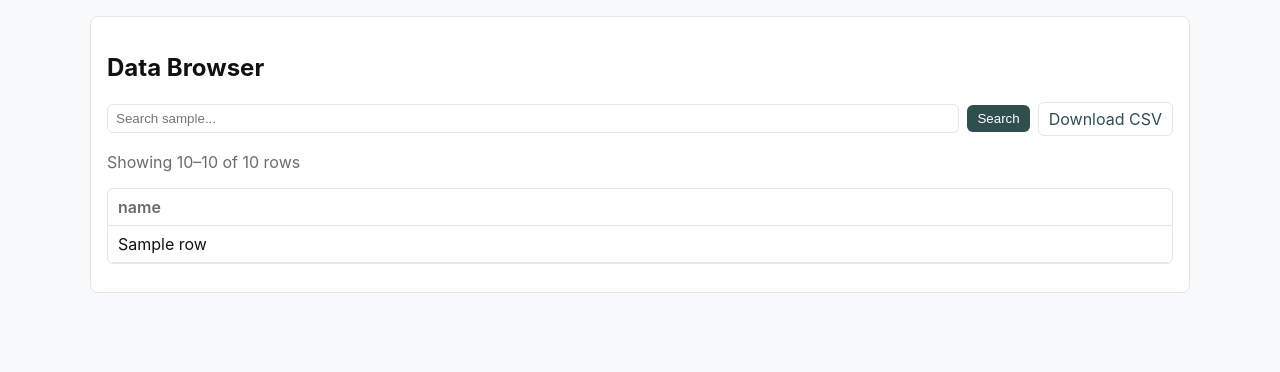
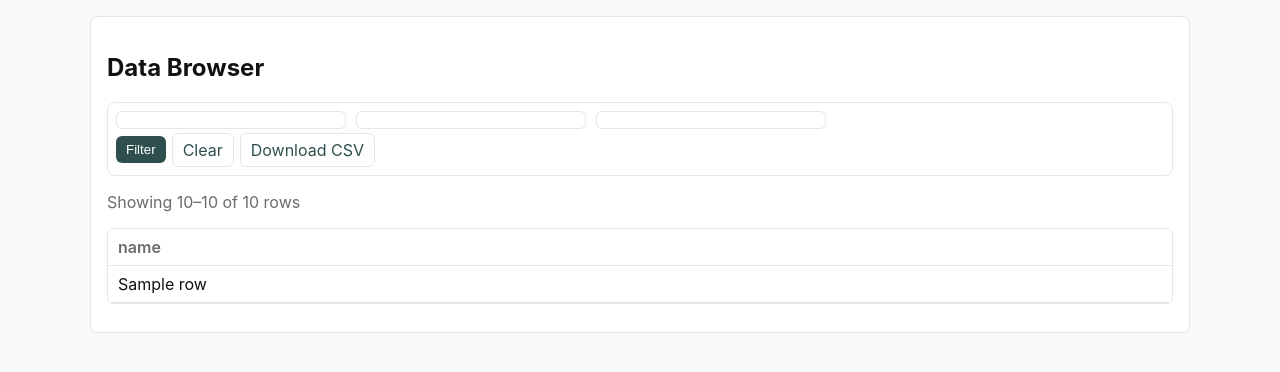
Before and after one commit to crobers0/teiko-technical, a Flask app: template templates/data_table.html in a window 1280 px wide. Shown: the part 77-449 px from the top of the page. Run offline with Flask 2, Linux system fonts and the light colour scheme; the template is opened without the code that fills it: most values are stand-ins (such as "Sample title", 1, 10 or a date in 2020); some libraries are stand-ins or nearby versions.

Commit message:
Dashboard improvements

```diff
--- a/app.py
+++ b/app.py
@@ -23,18 +23,67 @@ def index():
 @app.route('/data')
 def data_table():
     df = get_csv_df()
-    q = request.args.get('q')
-    if q and 'sample' in df.columns:
-        df = df[df['sample'].astype(str).str.contains(q, case=False, na=False)]
+    # Build filters for each column based on data
+    filters = []
+    if not df.empty:
+        for col in df.columns:
+            series = df[col]
+            # Decide input type
+            if pd.api.types.is_numeric_dtype(series):
+                col_min = request.args.get(f"{col}_min")
+                col_max = request.args.get(f"{col}_max")
+                # compute range for display
+                try:
+                    real_min = float(series.min())
+                    real_max = float(series.max())
+                except Exception:
+                    real_min = None
+                    real_max = None
+                filters.append({'name': col, 'type': 'number', 'min': real_min, 'max': real_max, 'value_min': col_min, 'value_max': col_max})
+            else:
+                # for non-numeric, if few unique values present offer select, otherwise text
+                uniques = series.dropna().astype(str).unique()
+                if 1 < len(uniques) <= 20:
+                    # sort uniques
+                    opts = sorted(list(uniques))
+                    val = request.args.get(col)
+                    filters.append({'name': col, 'type': 'select', 'options': opts, 'value': val})
+                else:
+                    val = request.args.get(col)
+                    filters.append({'name': col, 'type': 'text', 'value': val})
+
+    # Apply filters from request args
+    for f in filters:
+        name = f['name']
+        if f['type'] == 'number':
+            vmin = request.args.get(f"{name}_min")
+            vmax = request.args.get(f"{name}_max")
+            if vmin:
+                try:
+                    df = df[pd.to_numeric(df[name], errors='coerce') >= float(vmin)]
+                except Exception:
+                    pass
+            if vmax:
+                try:
+                    df = df[pd.to_numeric(df[name], errors='coerce') <= float(vmax)]
+                except Exception:
+                    pass
+        elif f['type'] == 'select':
+            v = request.args.get(name)
+            if v:
+                df = df[df[name].astype(str) == v]
+        else:
+            v = request.args.get(name)
+            if v:
+                df = df[df[name].astype(str).str.contains(v, case=False, na=False)]
 
     limit = int(request.args.get('limit', 50))
     offset = int(request.args.get('offset', 0))
     total = len(df)
     rows = df.iloc[offset:offset+limit].to_dict(orient='records')
-    # build pagination urls
     prev_offset = max(0, offset - limit)
     next_offset = offset + limit if offset + limit < total else offset
-    return render_template('data_table.html', rows=rows, limit=limit, offset=offset, total=total, q=q, prev_offset=prev_offset, next_offset=next_offset)
+    return render_template('data_table.html', rows=rows, limit=limit, offset=offset, total=total, filters=filters, prev_offset=prev_offset, next_offset=next_offset)
 
 
 @app.route('/api/samples')
--- a/static/dashboard.js
+++ b/static/dashboard.js
@@ -1,5 +1,5 @@
 document.addEventListener('DOMContentLoaded', function () {
-  // Visuals: switch iframe src when clicking buttons
+  // switch iframe src when clicking buttons
   const vizButtons = document.querySelectorAll('.viz-btn');
   const vizFrame = document.getElementById('viz-frame');
   if (vizButtons && vizFrame) {
@@ -15,12 +15,67 @@ document.addEventListener('DOMContentLoaded', function () {
     if (vizButtons[0]) vizButtons[0].classList.add('active');
   }
 
-  // Analytics: simple refresh (reload page)
+  // adjust iframe content to avoid horizontal scrolling and make plots responsive
+  function injectResponsiveStyles(iframe) {
+    try {
+      const doc = iframe.contentDocument || iframe.contentWindow.document;
+      if (!doc) return;
+
+      // add stylesheet to enforce max-width behavior
+      const styleId = 'injected-responsive-styles';
+      if (!doc.getElementById(styleId)) {
+        const style = doc.createElement('style');
+        style.id = styleId;
+        style.innerHTML = `html,body{height:100%;margin:0;overflow:hidden}*{box-sizing:border-box;max-width:100%}img,svg,iframe,table{max-width:100%!important;height:auto!important}div.plotly, .plotly-svg{max-width:100%!important;width:100%!important}body > *{max-width:100%}`;
+        doc.head && doc.head.appendChild(style);
+      }
+
+      // try to resize any Plotly charts inside the iframe
+      const resizePlots = () => {
+        const plots = doc.querySelectorAll('.plotly, .js-plotly-plot');
+        if (!plots || plots.length === 0) return;
+        // prefer Plotly from iframe if available, otherwise use parent Plotly
+        const P = (iframe.contentWindow && iframe.contentWindow.Plotly) || window.Plotly;
+        plots.forEach(p => {
+          try {
+            p.style.width = '100%';
+            if (P && P.Plots && typeof P.Plots.resize === 'function') {
+              P.Plots.resize(p);
+            } else if (P && typeof P.relayout === 'function') {
+              P.relayout(p, {autosize: true});
+            }
+          } catch (e) {
+            // ignore individual plot errors
+          }
+        });
+      };
+
+      // run once after a short delay to allow content markers to render
+      setTimeout(resizePlots, 150);
+      // also run a bit later for slow renders
+      setTimeout(resizePlots, 800);
+    } catch (err) {
+      // cross-origin or other access error — nothing to do
+    }
+  }
+
+  // attach load handler and window resize to keep iframe content responsive
+  if (vizFrame) {
+    vizFrame.addEventListener('load', () => injectResponsiveStyles(vizFrame));
+    let resizeTimer = null;
+    window.addEventListener('resize', () => {
+      clearTimeout(resizeTimer);
+      resizeTimer = setTimeout(() => injectResponsiveStyles(vizFrame), 200);
+    });
+  }
+
+  // simple refresh (reload page)
   const refreshBtn = document.getElementById('refresh-stats');
   if (refreshBtn) {
     refreshBtn.addEventListener('click', () => {
-      // just reload the page to fetch updated CSV if available
+      // reload the page to fetch updated CSV if available
       location.reload();
     });
   }
+
 });
--- a/static/styles.css
+++ b/static/styles.css
@@ -3,7 +3,7 @@
 	--panel: #ffffff;
 	--muted: #6b6b6b;
 	--border: #e6e6e6;
-	--accent: #2f4f4f; /* subtle dark slate */
+	--accent: #2f4f4f;
 }
 
 body { font-family: Inter, system-ui, -apple-system, Arial, sans-serif; background: var(--bg); color: #111; margin: 0; }
@@ -19,27 +19,48 @@ body { font-family: Inter, system-ui, -apple-system, Arial, sans-serif; backgrou
 
 .muted { color: var(--muted); }
 
-/* Buttons */
+/* buttons */
 .btn { background: var(--accent); color: #fff; padding: 6px 10px; border-radius: 6px; text-decoration: none; border: none; cursor: pointer; display: inline-block; }
 .btn.secondary { background: #fff; color: var(--accent); border: 1px solid var(--border); }
 .btn:active { transform: translateY(1px); }
 
-.search-form { display: flex; gap: 8px; align-items: center; margin-bottom: 12px; }
-.search-form input[type="text"] { padding: 6px 8px; border: 1px solid var(--border); border-radius: 6px; flex: 1; }
+.search-form { display: flex; gap: 8px; align-items: center; margin-bottom: 12px; flex-wrap: wrap; width: 100%; box-sizing: border-box; }
+.search-form input[type="text"] { padding: 6px 8px; border: 1px solid var(--border); border-radius: 6px; max-width: 280px; flex: 0 1 auto; }
+
+/* controls wrapping and sizing inside search form */
+.search-form select { padding: 6px 8px; border: 1px solid var(--border); border-radius: 6px; background: white; flex: 0 0 auto; max-width: 180px; }
+.search-form .num-input { padding: 6px 8px; border: 1px solid var(--border); border-radius: 6px; max-width: 75px; flex: 0 0 auto; box-sizing: border-box; }
+.search-form label.muted { margin-right: 4px; margin-left: 0; display: inline; font-size: 0.9rem; }
+
+/* filters grid */
+.filters-panel { width: 100%; background: linear-gradient(180deg, rgba(255,255,255,0.6), rgba(255,255,255,0.9)); padding: 8px; border-radius: 8px; border: 1px solid var(--border); box-sizing: border-box; }
+.filters-grid { width: 100%; display: flex; gap: 10px; flex-wrap: wrap; box-sizing: border-box; }
+.filters-row { display: contents; }
+.filter-item { display: flex; flex-direction: column; gap: 4px; flex: 0 0 230px; box-sizing: border-box; padding: 8px; border: 1px solid var(--border); border-radius: 6px; background: rgba(255,255,255,0.5); }
+.filter-item input[type="text"], .filter-item select { max-width: 160px; box-sizing: border-box; }
+.filter-item .num-row { display: flex; gap: 6px; align-items: center; flex-wrap: wrap; }
+.filter-actions { display: flex; gap: 6px; align-items: center; margin-top: 4px; flex-wrap: wrap; }
 
 .table-wrap { max-height: 500px; overflow: auto; border: 1px solid var(--border); border-radius: 6px; }
 table { border-collapse: collapse; width: 100%; margin-top: 0; }
 th, td { border-bottom: 1px solid var(--border); padding: 8px 10px; text-align: left; }
-th { font-weight: 600; background: transparent; color: var(--muted); position: sticky; top: 0; }
+th { font-weight: 600; color: var(--muted); position: sticky; top: 0; background: var(--panel); z-index: 3; box-shadow: 0 1px 0 var(--border); }
 
 .pager { margin-top: 12px; display: flex; gap: 8px; }
 
 .visual-controls { display: flex; gap: 8px; flex-wrap: wrap; margin-bottom: 12px; }
 .viz-btn { background: transparent; border: 1px solid var(--border); padding: 6px 10px; border-radius: 6px; cursor: pointer; }
 .viz-btn.active { background: var(--accent); color: white; }
-.visual-frame { border: 1px solid var(--border); border-radius: 6px; overflow: hidden; }
+.visual-frame { height: calc(100vh - 240px); border: 1px solid var(--border); border-radius: 6px; overflow: hidden; }
 
-/* Analytics */
+.viz-iframe { width: 100%; height: 100%; border: 0; display: block; }
+
+/* fallback for very small screens */
+@media (max-height: 600px) {
+	.visual-frame { height: 60vh; }
+}
+
+/* analytics */
 .analytics-actions { display: flex; gap: 8px; margin-bottom: 12px; }
 
 @media (max-width: 700px) {
--- a/templates/data_table.html
+++ b/templates/data_table.html
@@ -3,9 +3,46 @@
 <h2>Data Browser</h2>
 
 <form method="get" action="{{ url_for('data_table') }}" class="search-form">
-  <input type="text" name="q" value="{{ q or '' }}" placeholder="Search sample...">
-  <button type="submit" class="btn">Search</button>
-  <a class="btn secondary" href="{{ url_for('download_file', filename='cell-count.csv') }}">Download CSV</a>
+  {% if filters %}
+    {% set chunk = (filters|length // 3) + (1 if filters|length % 3 else 0) %}
+    <div class="filters-panel">
+      <div class="filters-grid">
+        {% for row in [0,1,2] %}
+          <div class="filters-row">
+            {% for f in filters[row*chunk:(row+1)*chunk] %}
+              <div class="filter-item">
+                {% if f.type == 'text' %}
+                  <label class="muted">{{ f.name }}</label>
+                  <input type="text" name="{{ f.name }}" value="{{ f.value or '' }}" placeholder="{{ f.name }}">
+                {% elif f.type == 'select' %}
+                  <label class="muted">{{ f.name }}</label>
+                  <select name="{{ f.name }}">
+                    <option value="">All {{ f.name }}</option>
+                    {% for opt in f.options %}
+                      <option value="{{ opt }}" {% if opt == f.value %}selected{% endif %}>{{ opt }}</option>
+                    {% endfor %}
+                  </select>
+                {% elif f.type == 'number' %}
+                  <label class="muted">{{ f.name }}</label>
+                  <div class="num-row">
+                    <input type="number" step="any" min="0" name="{{ f.name }}_min" value="{{ f.value_min or '' }}" placeholder="min" class="num-input" data-col="{{ f.name }}">
+                    <input type="number" step="any" min="0" name="{{ f.name }}_max" value="{{ f.value_max or '' }}" placeholder="max" class="num-input" data-col="{{ f.name }}">
+                  </div>
+                {% endif %}
+              </div>
+            {% endfor %}
+          </div>
+        {% endfor %}
+      </div>
+      <div class="filter-actions">
+        <button type="submit" class="btn">Filter</button>
+        <a class="btn secondary" href="{{ url_for('data_table') }}">Clear</a>
+        <a class="btn secondary" href="{{ url_for('download_file', filename='cell-count.csv') }}">Download CSV</a>
+      </div>
+    </div>
+  {% else %}
+    <input type="text" name="q" value="" placeholder="Search...">
+  {% endif %}
 </form>
 
 <p class="muted">Showing {{ offset+1 }}–{{ offset + rows|length }} of {{ total }} rows</p>
@@ -34,12 +71,21 @@
 </div>
 
 <div class="pager">
-  {% if offset > 0 %}
-    <a class="btn" href="{{ url_for('data_table') }}?limit={{ limit }}&offset={{ prev_offset }}{% if q %}&q={{ q }}{% endif %}">Previous</a>
-  {% endif %}
-  {% if offset + limit < total %}
-    <a class="btn" href="{{ url_for('data_table') }}?limit={{ limit }}&offset={{ next_offset }}{% if q %}&q={{ q }}{% endif %}">Next</a>
-  {% endif %}
+  <form method="get" action="{{ url_for('data_table') }}">
+    {# preserve existing filter/query params as hidden inputs #}
+    {% for k, v in request.args.items() %}
+      {% if k not in ['offset', 'limit'] %}
+        <input type="hidden" name="{{ k }}" value="{{ v }}">
+      {% endif %}
+    {% endfor %}
+    <input type="hidden" name="limit" value="{{ limit }}">
+    {% if offset > 0 %}
+      <button class="btn" type="submit" name="offset" value="{{ prev_offset }}">Previous</button>
+    {% endif %}
+    {% if offset + limit < total %}
+      <button class="btn" type="submit" name="offset" value="{{ next_offset }}">Next</button>
+    {% endif %}
+  </form>
 </div>
 
 {% endblock %}
--- a/templates/visuals.html
+++ b/templates/visuals.html
@@ -9,7 +9,7 @@
   </div>
 
   <div class="visual-frame">
-    <iframe id="viz-frame" src="{{ visuals[0].url }}" width="100%" height="700" frameborder="0"></iframe>
+    <iframe id="viz-frame" src="{{ visuals[0].url }}" class="viz-iframe" frameborder="0" scrolling="no" allowfullscreen></iframe>
   </div>
 {% else %}
   <p>No visualizations found. Run the pipeline to generate HTML outputs.</p>
```
Also changed, not shown: dashboard.py (deleted).
